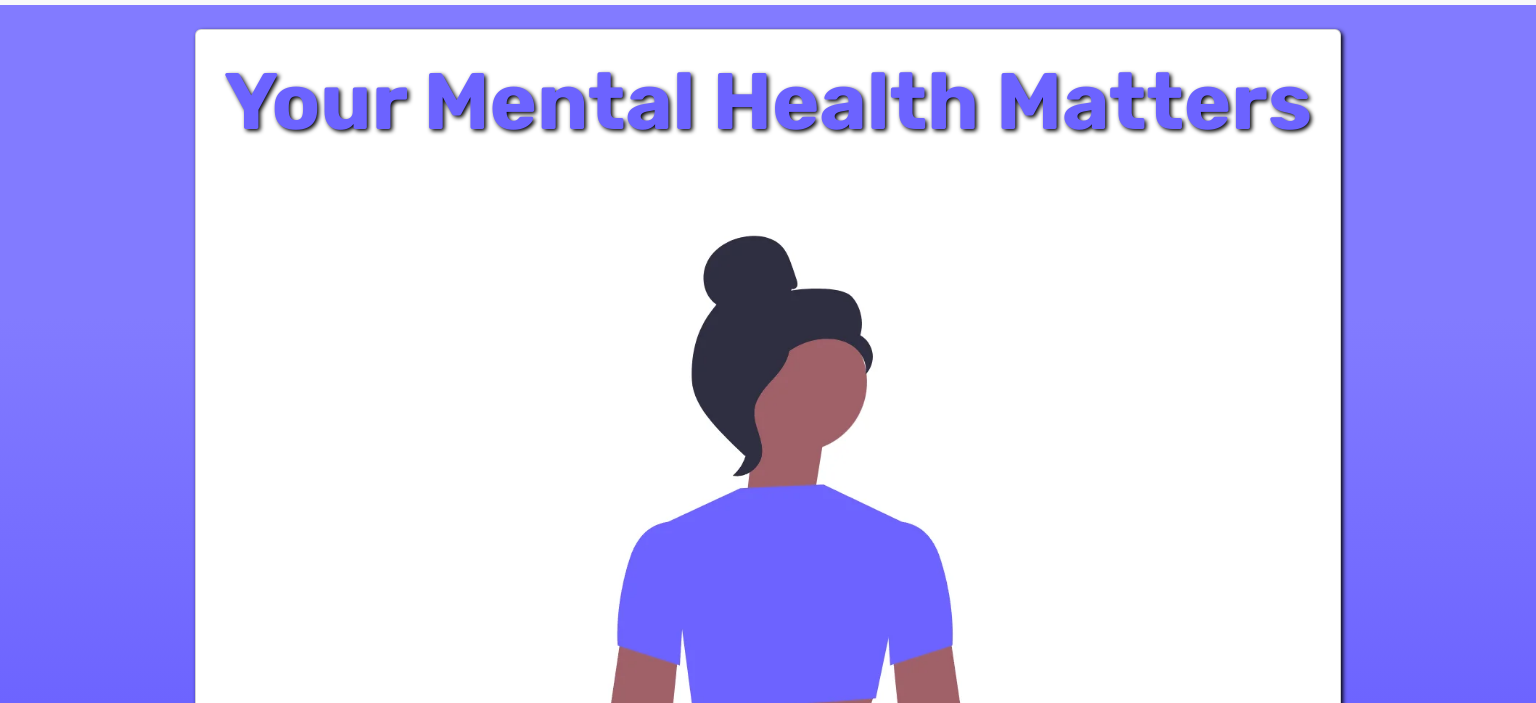
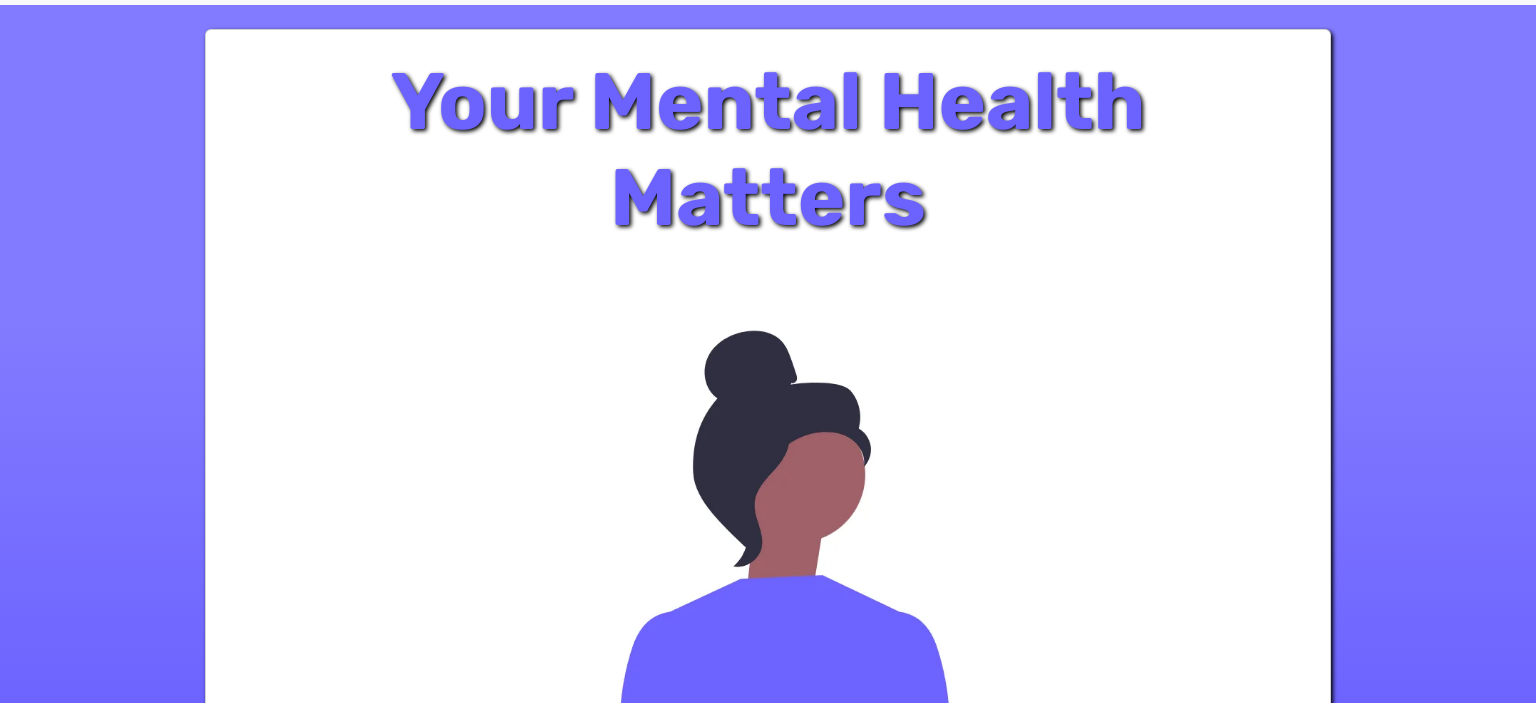
Before and after one commit to Trillspectre/Mental-health-one-page-project, a plain HTML site: page index.html in a window 1536 px wide. Shown: the part 81-784 px from the top of the page. Drawn offline with nearby package versions, Linux system fonts and the light colour scheme.

Commit message:
added padding for 1024 and 1400 px display

```diff
--- a/assets/CSS/style.css
+++ b/assets/CSS/style.css
@@ -229,6 +229,19 @@ footer a:hover {
     }
 }
 
+@media (min-width: 1024px) {
+
+    .hero,
+    main {
+        padding-left: 25px;
+        padding-right: 25px;
+    }
+    #hero-title {
+        padding-left: 28px;
+        padding-right: 28px;
+    }
+
+}
 @media (min-width: 1200px) {
 
     .hero,
@@ -236,6 +249,20 @@ footer a:hover {
         padding-left: 15px;
         padding-right: 15px;
     }
+}
+
+@media (min-width: 1400px) {
+
+    .hero,
+    main {
+        padding-left: 25px;
+        padding-right: 25px;
+    }
+    #hero-title {
+        padding-left: 28px;
+        padding-right: 28px;
+    }
+
 }
 
 /* grid visualisation CSS for testing */
```
